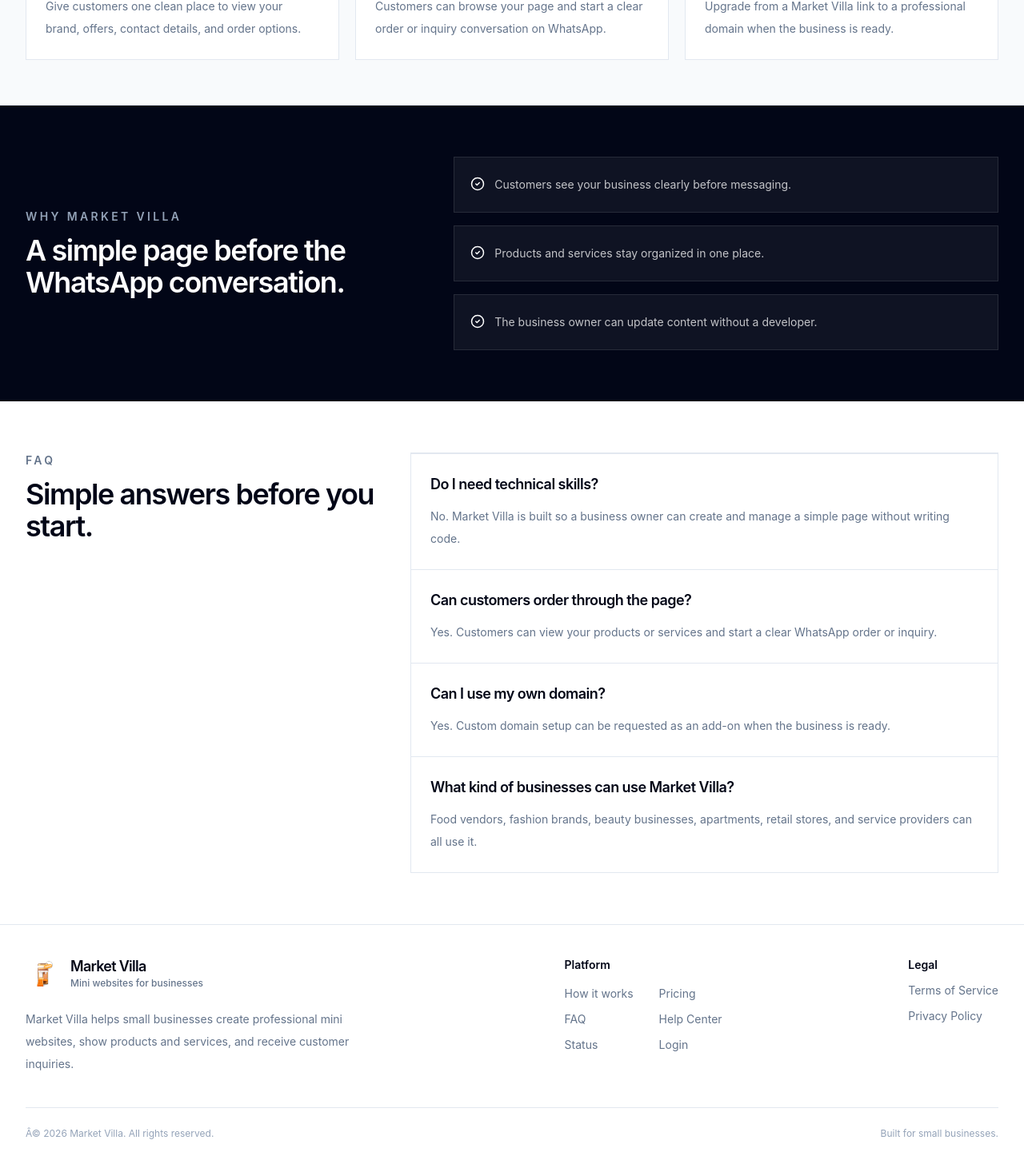
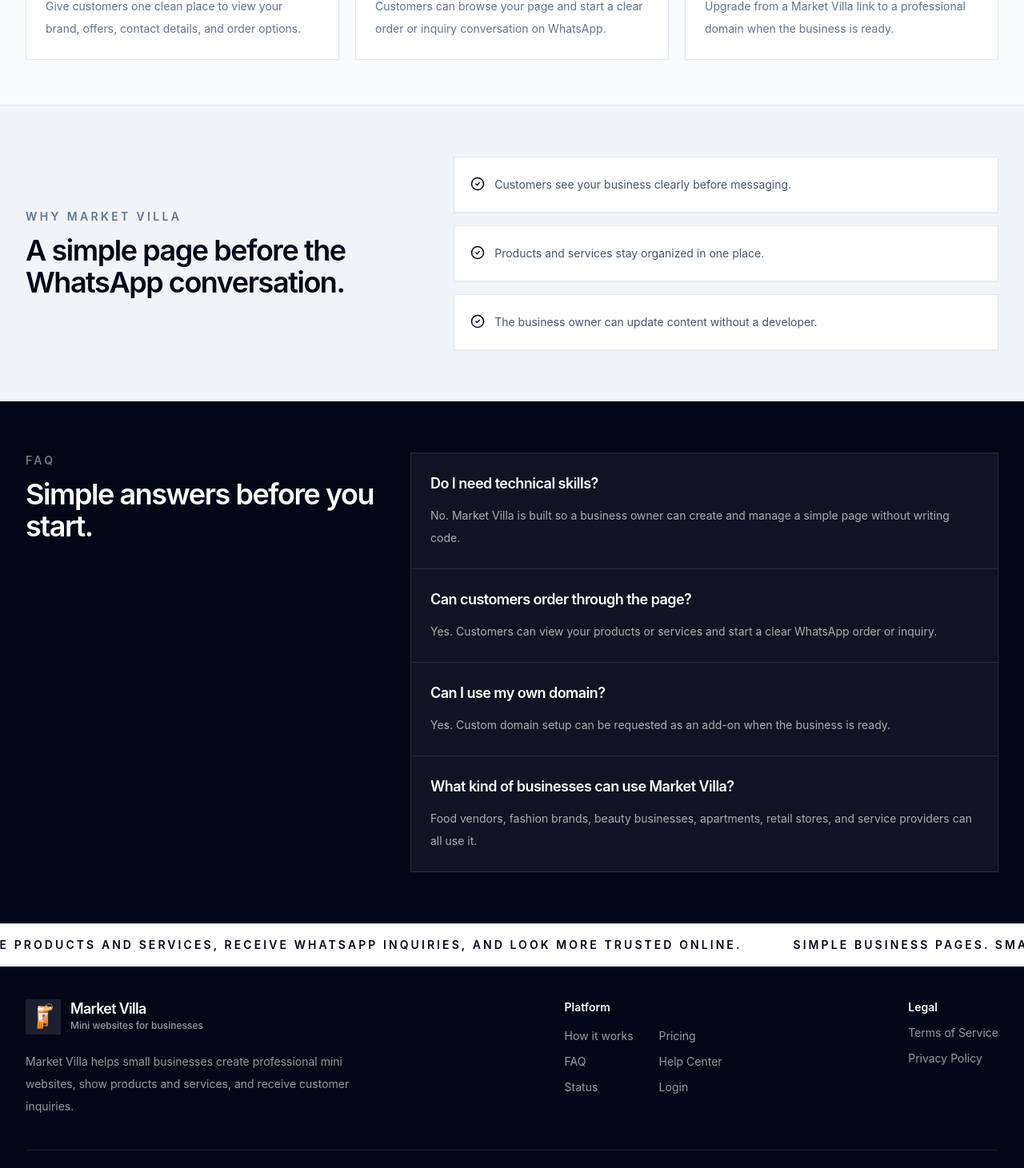
Before and after one commit to hexernft/Market-Villa, a Next.js app: page / in a window 1280 px wide. Shown: the part 880-2341 px from the top of the page at 80% size. Built offline with nearby package versions, Linux system fonts and the light colour scheme.

Commit message:
Update homepage section colors and moving info strip

```diff
--- a/app/globals.css
+++ b/app/globals.css
@@ -74,3 +74,18 @@
     transform: translateY(-5px) scale(1.02);
   }
 }
+
+.market-villa-marquee {
+  width: max-content;
+  animation: marketVillaMarquee 26s linear infinite;
+}
+
+@keyframes marketVillaMarquee {
+  from {
+    transform: translateX(0);
+  }
+
+  to {
+    transform: translateX(-50%);
+  }
+}
--- a/app/page.tsx
+++ b/app/page.tsx
@@ -168,14 +168,14 @@
         </div>
       </section>
 
-      <section className="bg-slate-950 px-5 py-16 text-white md:px-8">
+            <section className="bg-slate-100 px-5 py-16 text-slate-950 md:px-8">
         <div className="mx-auto grid max-w-7xl gap-8 lg:grid-cols-[0.85fr_1.15fr] lg:items-center">
           <div>
-            <p className="text-sm font-semibold uppercase tracking-[0.24em] text-slate-400">
+            <p className="text-sm font-semibold uppercase tracking-[0.24em] text-slate-500">
               Why Market Villa
             </p>
 
-            <h2 className="mt-3 text-3xl font-semibold tracking-[-0.04em] md:text-4xl">
+            <h2 className="mt-3 text-3xl font-semibold tracking-[-0.04em] text-slate-950 md:text-4xl">
               A simple page before the WhatsApp conversation.
             </h2>
           </div>
@@ -186,38 +186,37 @@
               "Products and services stay organized in one place.",
               "The business owner can update content without a developer.",
             ].map((item) => (
-              <div key={item} className="flex gap-3 border border-white/10 bg-white/5 p-5">
-                <CheckCircle2 size={18} className="mt-1 shrink-0 text-white" />
-                <p className="text-sm leading-7 text-white/75">{item}</p>
+              <div key={item} className="flex gap-3 border border-slate-200 bg-white p-5 shadow-sm">
+                <CheckCircle2 size={18} className="mt-1 shrink-0 text-slate-950" />
+                <p className="text-sm leading-7 text-slate-600">{item}</p>
               </div>
             ))}
           </div>
         </div>
       </section>
-
-      <section id="faq" className="px-5 py-16 md:px-8">
+      <section id="faq" className="bg-slate-950 px-5 py-16 text-white md:px-8">
         <div className="mx-auto grid max-w-7xl gap-10 lg:grid-cols-[0.75fr_1.25fr]">
           <div>
-            <p className="text-sm font-semibold uppercase tracking-[0.24em] text-slate-500">
+            <p className="text-sm font-semibold uppercase tracking-[0.24em] text-white/45">
               FAQ
             </p>
 
-            <h2 className="mt-3 text-3xl font-semibold tracking-[-0.04em] text-slate-950 md:text-4xl">
+            <h2 className="mt-3 text-3xl font-semibold tracking-[-0.04em] text-white md:text-4xl">
               Simple answers before you start.
             </h2>
           </div>
 
-          <div className="overflow-hidden border border-slate-200 bg-white">
-            {faqItems.map((item, index) => (
+          <div className="overflow-hidden border border-white/10 bg-white/5">
+            {faqItems.map((item) => (
               <div
                 key={item.question}
-                className="grid gap-3 border-t border-slate-200 p-6"
+                className="grid gap-3 border-t border-white/10 p-6 first:border-t-0"
               >
-                <h3 className="text-lg font-semibold tracking-[-0.03em] text-slate-950">
+                <h3 className="text-lg font-semibold tracking-[-0.03em] text-white">
                   {item.question}
                 </h3>
 
-                <p className="text-sm leading-7 text-slate-500">
+                <p className="text-sm leading-7 text-white/65">
                   {item.answer}
                 </p>
               </div>
@@ -226,7 +225,23 @@
         </div>
       </section>
 
-      <PlatformFooter />
+      <section className="overflow-hidden border-y border-slate-200 bg-white py-4">
+        <div className="market-villa-marquee flex whitespace-nowrap text-sm font-semibold uppercase tracking-[0.22em] text-slate-950">
+          <span className="mx-8">
+            Market Villa helps businesses create clean pages, organize products and services, receive WhatsApp inquiries, and look more trusted online.
+          </span>
+          <span className="mx-8">
+            Simple business pages. Smart storefronts. WhatsApp-ready selling. Custom domain support. Built for small businesses.
+          </span>
+          <span className="mx-8">
+            Market Villa helps businesses create clean pages, organize products and services, receive WhatsApp inquiries, and look more trusted online.
+          </span>
+          <span className="mx-8">
+            Simple business pages. Smart storefronts. WhatsApp-ready selling. Custom domain support. Built for small businesses.
+          </span>
+        </div>
+      </section>
+<PlatformFooter />
     </main>
   );
 }
--- a/components/PlatformFooter.tsx
+++ b/components/PlatformFooter.tsx
@@ -5,72 +5,72 @@
 
 export function PlatformFooter() {
   return (
-    <footer className="border-t border-slate-200 bg-white px-5 py-10 md:px-8">
+    <footer className="border-t border-white/10 bg-slate-950 px-5 py-10 md:px-8">
       <div className="mx-auto flex max-w-7xl flex-col justify-between gap-8 md:flex-row md:items-start">
         <div>
           <Link href="/" className="flex items-center gap-3">
             <span className="grid h-11 w-11 place-items-center overflow-hidden bg-white/10"><Image src="/market-villa-logo.png" alt="Market Villa" width={40} height={40} className="h-10 w-10 object-contain" /></span>
 
             <span>
-              <span className="block text-lg font-semibold leading-none tracking-[-0.04em] text-slate-950">
+              <span className="block text-lg font-semibold leading-none tracking-[-0.04em] text-white">
                 {BRAND.name}
               </span>
-              <span className="mt-1 block text-xs font-medium text-slate-500">
+              <span className="mt-1 block text-xs font-medium text-white/60">
                 Mini websites for businesses
               </span>
             </span>
           </Link>
 
-          <p className="mt-5 max-w-md text-sm leading-7 text-slate-500">
+          <p className="mt-5 max-w-md text-sm leading-7 text-white/60">
             Market Villa helps small businesses create professional mini websites,
             show products and services, and receive customer inquiries.
           </p>
         </div>
 
         <div className="text-sm">
-          <p className="mb-4 font-semibold text-slate-950">Platform</p>
+          <p className="mb-4 font-semibold text-white">Platform</p>
 
           <div className="grid grid-cols-2 gap-x-8 gap-y-3">
-            <Link href="/#how" className="text-slate-500 hover:text-slate-950">
+            <Link href="/#how" className="text-white/60 hover:text-white">
               How it works
             </Link>
 
-            <Link href="/#pricing" className="text-slate-500 hover:text-slate-950">
+            <Link href="/#pricing" className="text-white/60 hover:text-white">
               Pricing
             </Link>
 
-            <Link href="/#faq" className="text-slate-500 hover:text-slate-950">
+            <Link href="/#faq" className="text-white/60 hover:text-white">
               FAQ
             </Link>
 
-            <Link href="/help" className="text-slate-500 hover:text-slate-950">
+            <Link href="/help" className="text-white/60 hover:text-white">
               Help Center
             </Link>
 
-            <Link href="/status" className="text-slate-500 hover:text-slate-950">
+            <Link href="/status" className="text-white/60 hover:text-white">
               Status
             </Link>
 
-            <Link href="/login" className="text-slate-500 hover:text-slate-950">
+            <Link href="/login" className="text-white/60 hover:text-white">
               Login
             </Link>
           </div>
         </div>
 
         <div className="grid gap-3 text-sm">
-          <p className="font-semibold text-slate-950">Legal</p>
+          <p className="font-semibold text-white">Legal</p>
 
-          <Link href="/terms" className="text-slate-500 hover:text-slate-950">
+          <Link href="/terms" className="text-white/60 hover:text-white">
             Terms of Service
           </Link>
 
-          <Link href="/privacy" className="text-slate-500 hover:text-slate-950">
+          <Link href="/privacy" className="text-white/60 hover:text-white">
             Privacy Policy
           </Link>
         </div>
       </div>
 
-      <div className="mx-auto mt-10 flex max-w-7xl flex-col justify-between gap-3 border-t border-slate-200 pt-6 text-xs text-slate-400 md:flex-row">
+      <div className="mx-auto mt-10 flex max-w-7xl flex-col justify-between gap-3 border-t border-white/10 pt-6 text-xs text-white/40 md:flex-row">
         <p>Â© 2026 {BRAND.name}. All rights reserved.</p>
         <p>Built for small businesses.</p>
       </div>
```
